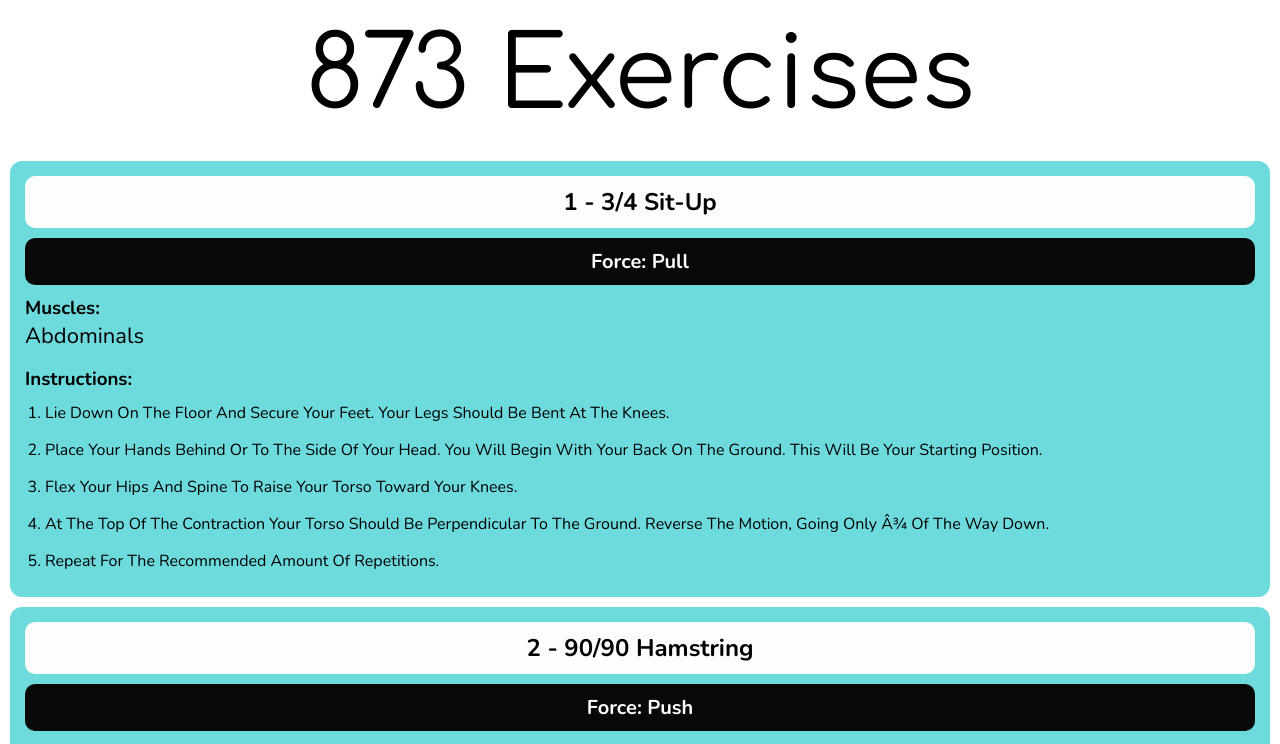
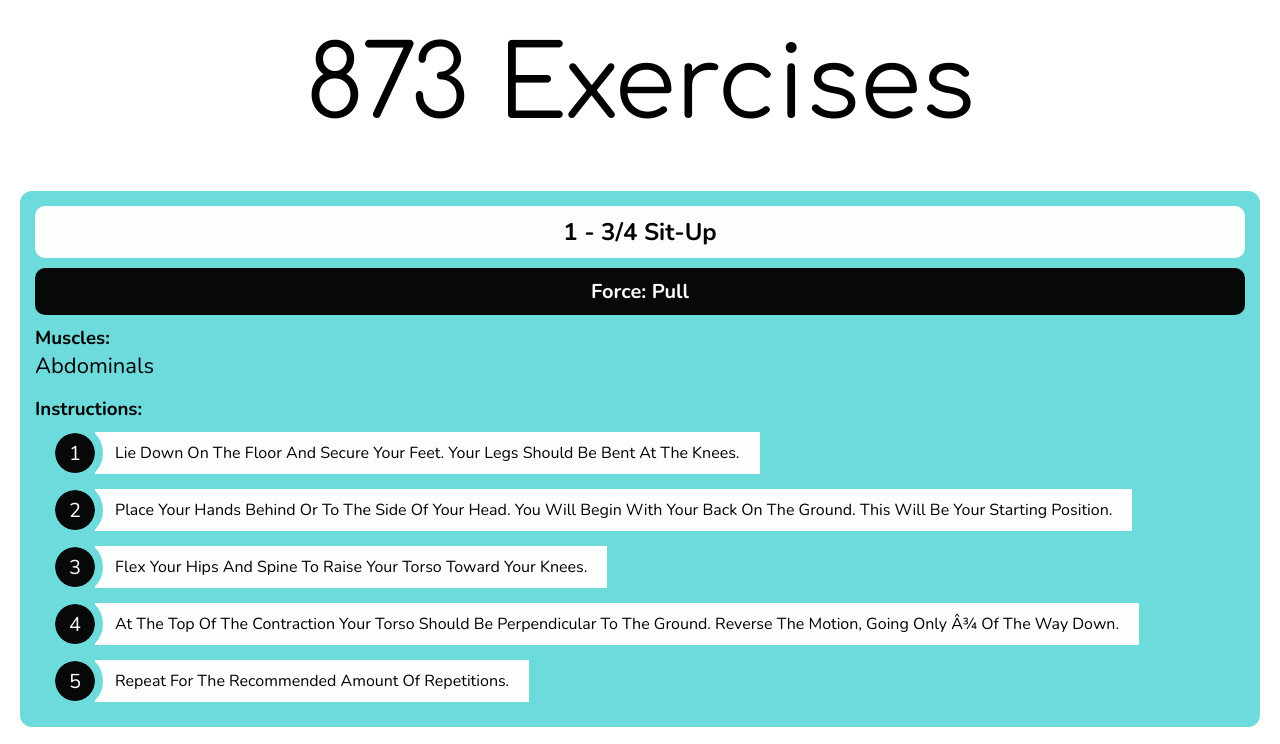
Before and after one commit to MliliGenes/Gymbo, a React (Vite) app: page / in a window 1280 px wide. Shown: the top 744 px of the page. Built offline with nearby package versions, Linux system fonts and the light colour scheme.

Commit message:
i have an idea hmmmm

```diff
--- a/src/App.jsx
+++ b/src/App.jsx
@@ -28,8 +28,11 @@ function App() {
 
       <h3>instructions: </h3>
       <ol>
-        {exe.instructions.map((instruction) => (
-          <li>{instruction}</li>
+        {exe.instructions.map((instruction, index) => (
+          <li>
+            <span>{index + 1}</span>
+            <p>{instruction}</p>
+          </li>
         ))}
       </ol>
     </div>
--- a/src/styles/App.css
+++ b/src/styles/App.css
@@ -3,23 +3,26 @@
   font-size: 100px;
   font-family: var(--font-large);
   text-align: center;
-  padding: 20px 15px;
+  padding: 30px 15px;
 }
+
 .container {
   display: flex;
   flex-direction: column;
-  gap: 10px;
-  padding: 10px;
+  gap: 20px;
+  padding: 20px;
   font-family: var(--font-medium);
   text-transform: capitalize;
   display: grid;
   /* grid-template-columns: repeat(3, 1fr); */
 }
+
 .card {
   padding: 15px 15px;
   background-color: var(--accent);
   border-radius: 12px;
 }
+
 h1 {
   font-size: 24px;
   background-color: var(--background);
@@ -27,6 +30,7 @@ h1 {
   border-radius: 10px;
   text-align: center;
 }
+
 h2 {
   font-size: 20px;
   background-color: var(--text);
@@ -38,11 +42,37 @@ h2 {
 }
 ul,
 ol {
+  list-style: none;
   display: flex;
   flex-direction: column;
   /* width: 500px; */
   gap: 15px;
   padding: 10px 20px;
+}
+li {
+  display: flex;
+  align-items: center;
+  width: fit-content;
+}
+li p {
+  background-color: var(--background);
+  padding: 10px 20px;
+  position: relative;
+}
+li span {
+  flex-shrink: 0;
+  display: flex;
+  align-items: center;
+  justify-content: center;
+  background-color: var(--text);
+  border-radius: 50%;
+  width: 40px;
+  aspect-ratio: 1/1;
+  font-size: 20px;
+  outline: 8px solid var(--accent);
+  position: relative;
+  z-index: 100;
+  color: var(--background);
 }
 .muscles {
   list-style: none;
```
